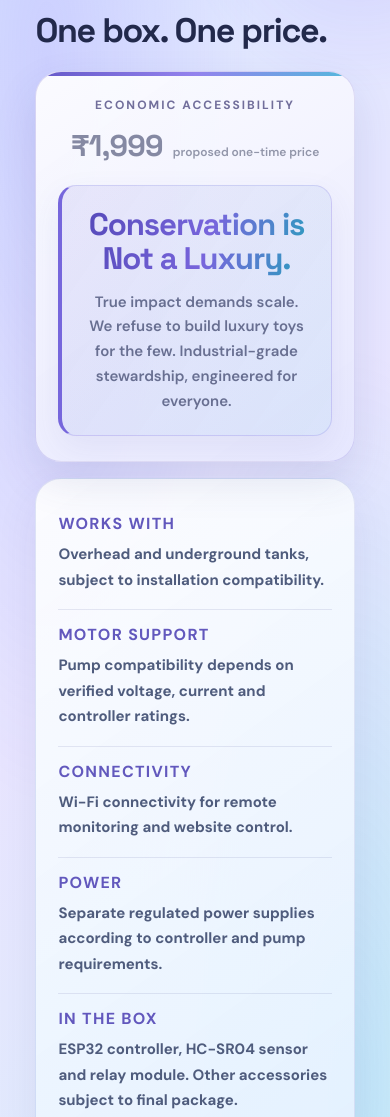
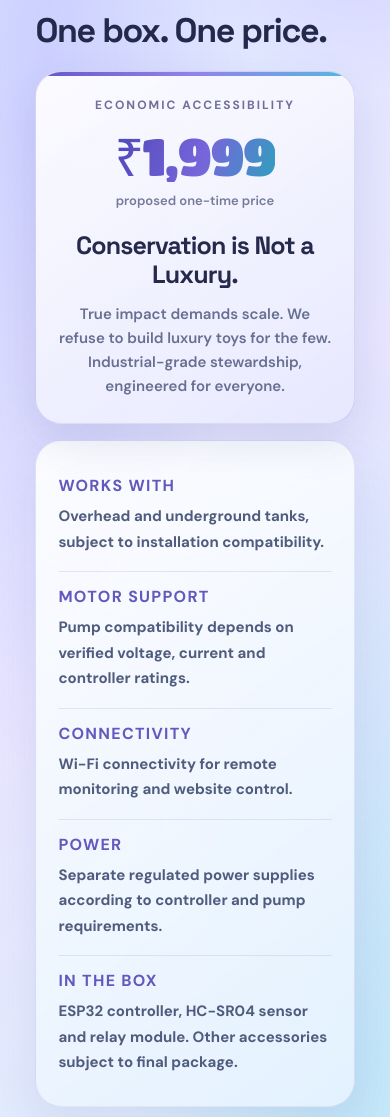
Before and after one commit to InverseDev/cascade, a plain HTML site: page index.html in a window 390 px wide. Shown: the part 5440-6557 px from the top of the page. Drawn offline with nearby package versions, Linux system fonts and the light colour scheme; no server answers.

Commit message:
Restore original pricing style and remove price emphasis overrides

```diff
--- a/cascade-responsive.css
+++ b/cascade-responsive.css
@@ -882,59 +882,3 @@ body.dark-mode .cascade-pricing .pricing-spec-card { background:linear-gradient(
 body.dark-mode .cascade-pricing .pricing-spec-row { border-color:rgba(164,174,220,.14) !important; }
 body.dark-mode .cascade-pricing .pricing-spec-row p { color:#c0cbe0 !important; }
 @media(max-width:760px) { .cascade-pricing { padding:48px 6% !important; }.cascade-pricing .pricing-main-card,.cascade-pricing .pricing-spec-card { padding:25px 22px !important; } }
-
-
-/* Emphasize the conservation message, not the proposed price */
-.cascade-pricing .pricing-value h3 {
-  font: 700 clamp(30px,3.4vw,44px)/1.05 "Space Grotesk",sans-serif !important;
-  letter-spacing: -.025em !important;
-  background: none !important;
-  -webkit-text-fill-color: currentColor !important;
-  color: #8589a3 !important;
-}
-.cascade-pricing .pricing-value span {
-  color: #9296aa !important;
-  font-size: 12px !important;
-}
-.cascade-pricing .pricing-quote {
-  margin-top: 24px !important;
-  padding: clamp(22px,2.8vw,32px) !important;
-  border: 1px solid rgba(112,94,220,.2) !important;
-  border-left: 4px solid #7666dc !important;
-  border-radius: 18px !important;
-  background: linear-gradient(125deg,rgba(119,101,219,.12),rgba(69,174,208,.09)) !important;
-  box-shadow: 0 12px 32px rgba(75,74,150,.08) !important;
-}
-.cascade-pricing .pricing-quote h3 {
-  font: 800 clamp(30px,3.4vw,46px)/1.08 "Space Grotesk",sans-serif !important;
-  letter-spacing: -.035em !important;
-  background: linear-gradient(105deg,#5549b9 0%,#7865dc 55%,#299fbd 100%) !important;
-  -webkit-background-clip: text !important;
-  background-clip: text !important;
-  color: transparent !important;
-}
-.cascade-pricing .pricing-quote p {
-  margin-top: 12px !important;
-  font-size: clamp(15px,1.35vw,18px) !important;
-  line-height: 1.65 !important;
-}
-body.dark-mode .cascade-pricing .pricing-value h3 {
-  color: #aeb5cb !important;
-  -webkit-text-fill-color: currentColor !important;
-}
-body.dark-mode .cascade-pricing .pricing-value span { color:#9da8c0 !important; }
-body.dark-mode .cascade-pricing .pricing-quote {
-  background:linear-gradient(125deg,rgba(130,111,235,.2),rgba(57,166,197,.13)) !important;
-  border-color:rgba(161,145,255,.25) !important;
-  border-left-color:#a18cff !important;
-}
-body.dark-mode .cascade-pricing .pricing-quote h3 {
-  background:linear-gradient(105deg,#c1b7ff,#a99aff 55%,#73d4e8) !important;
-  -webkit-background-clip:text !important;
-  background-clip:text !important;
-  color:transparent !important;
-}
-@media(max-width:760px) {
-  .cascade-pricing .pricing-quote { padding:22px !important; }
-  .cascade-pricing .pricing-quote h3 { font-size:clamp(29px,8vw,38px) !important; }
-}
```
